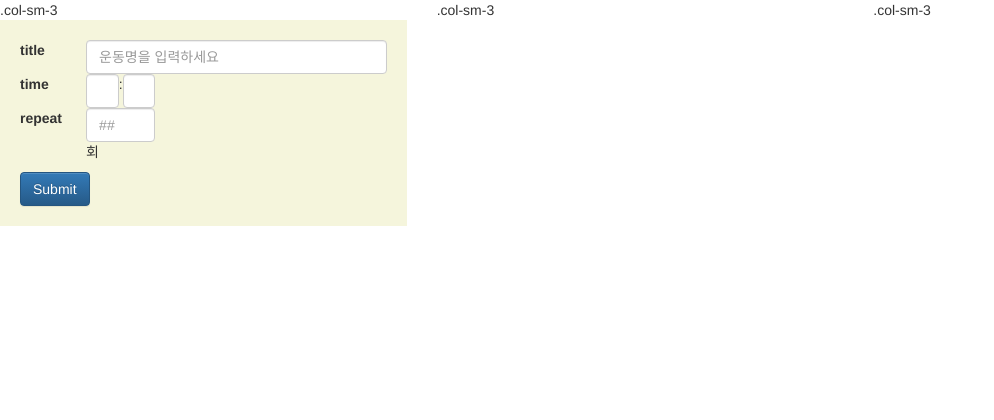
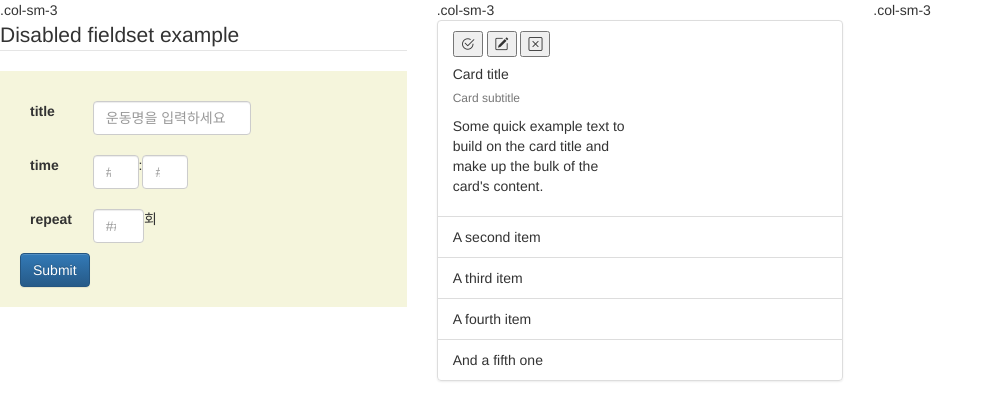
Before and after one commit to r14minji/temporary, a plain HTML site: page Workout/main.html in a window 1280 px wide. Shown: the whole page, without its empty margins (0-994 px from the left). Drawn offline with nearby package versions, Linux system fonts and the light colour scheme.

Commit message:
card_area

```diff
--- a/Workout/CSS/workout.css
+++ b/Workout/CSS/workout.css
@@ -1,6 +1,12 @@
 .form_area {
   background-color: beige;
   padding: 20px;
+}
+.mb-3 {
+  padding: 10px;
+}
+.inputTime {
+  display: flex;
 }
 
 .inputRepeat {
--- a/Workout/main.html
+++ b/Workout/main.html
@@ -6,6 +6,8 @@
   <meta http-equiv="X-UA-Compatible" content="IE=edge">
   <meta name="viewport" content="width=device-width, initial-scale=1.0">
   <link rel="stylesheet" href="./CSS/workout.css">
+  <!-- Option 1: Include in HTML -->
+  <link rel="stylesheet" href="https://cdn.jsdelivr.net/npm/bootstrap-icons@1.3.0/font/bootstrap-icons.css">
   <!-- 합쳐지고 최소화된 최신 CSS -->
   <link rel="stylesheet" href="https://maxcdn.bootstrapcdn.com/bootstrap/3.3.2/css/bootstrap.min.css">
   <!-- 부가적인 테마 -->
@@ -18,16 +20,17 @@
 <body>
   <div class="row">
     <div class="col-md-4">.col-sm-3
+      <legend>Disabled fieldset example</legend>
       <form class="form_area">
         <div class="mb-3 row">
           <label for="inputTitle" class="col-sm-2 col-form-label">title</label>
-          <div class="col-sm-10">
+          <div class="col-sm-6">
             <input type="text" class="form-control" id="inputTitle" placeholder="운동명을 입력하세요">
           </div>
         </div>
         <div class="mb-3 row">
           <label for="inputTime" class="col-sm-2 col-form-label">time</label>
-          <div class="col-sm-3 inputRepeat">
+          <div class="col-sm-4 inputTime">
             <input type="number" class="form-control" id="inputMinute" placeholder="##">
             <p>:</p>
             <input type="number" class="form-control" id="inputSecond" placeholder="##">
@@ -35,7 +38,7 @@
         </div>
         <div class="mb-3 row">
           <label for="inputRepeat" class="col-sm-2 col-form-label">repeat</label>
-          <div class="col-sm-3">
+          <div class="col-sm-3 inputRepeat">
             <input type="number" class="form-control" id="inputRepeat" placeholder="##">
             <p>회</p>
           </div>
@@ -46,6 +49,36 @@
       </form>
     </div>
     <div class="col-md-4">.col-sm-3
+      <ul class="list-group">
+        <li class="list-group-item">
+          <div class="card" style="width: 18rem;">
+            <div class="btn_area">
+              <button class="workout next">
+                <i class="bi bi-check2-circle"></i>
+              </button>
+              <button class="workout modify">
+                <i class="bi bi-pencil-square"></i>
+              </button>
+              <button class="workout delete">
+                <i class="bi bi-x-square"></i>
+              </button>
+            </div>
+            <div class="card-body">
+              <h5 class="card-title">Card title</h5>
+              <h6 class="card-subtitle mb-2 text-muted">Card subtitle</h6>
+              <p class="card-text">Some quick example text to build on the card title and make up the bulk of the card's
+                content.</p>
+            </div>
+          </div>
+        </li>
+        <li class="list-group-item">A second item</li>
+        <li class="list-group-item">A third item</li>
+        <li class="list-group-item">A fourth item</li>
+        <li class="list-group-item">And a fifth one</li>
+      </ul>
+
+
+
 
     </div>
     <div class="col-md-4">.col-sm-3
```
